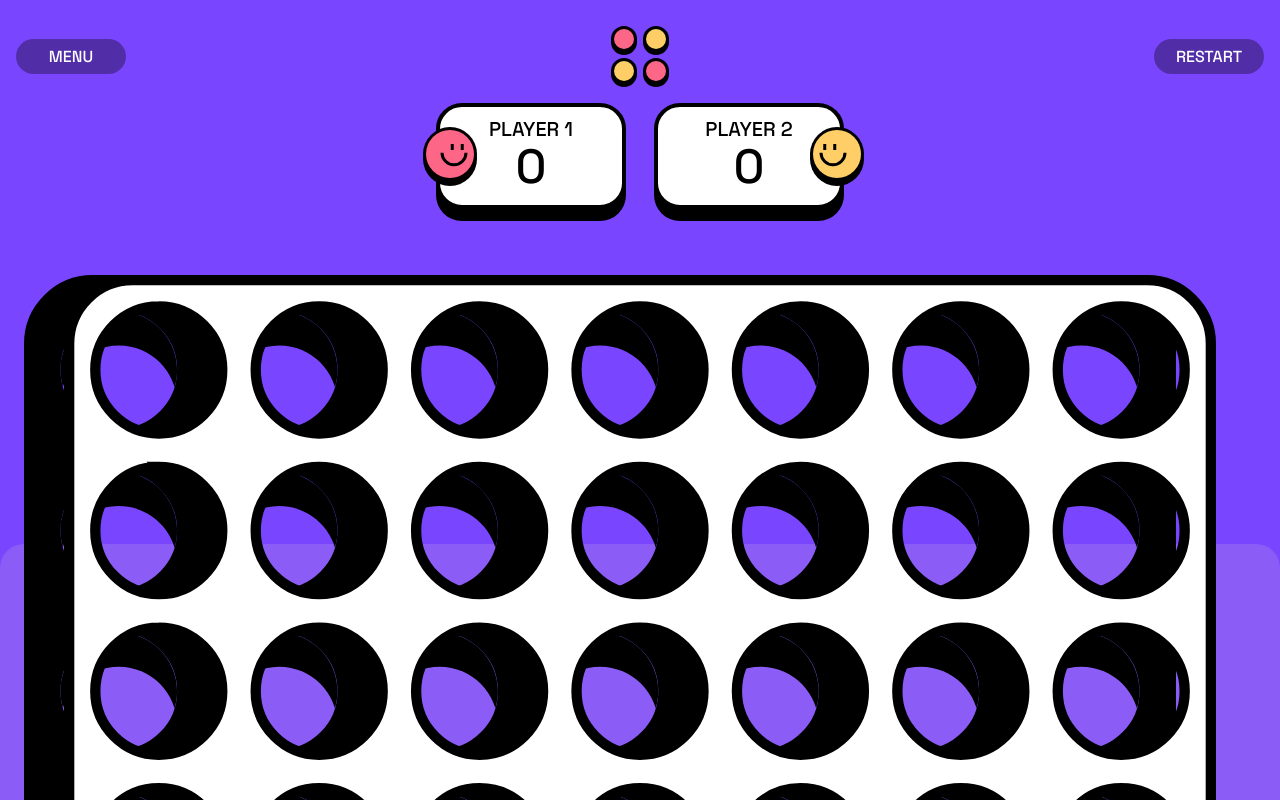
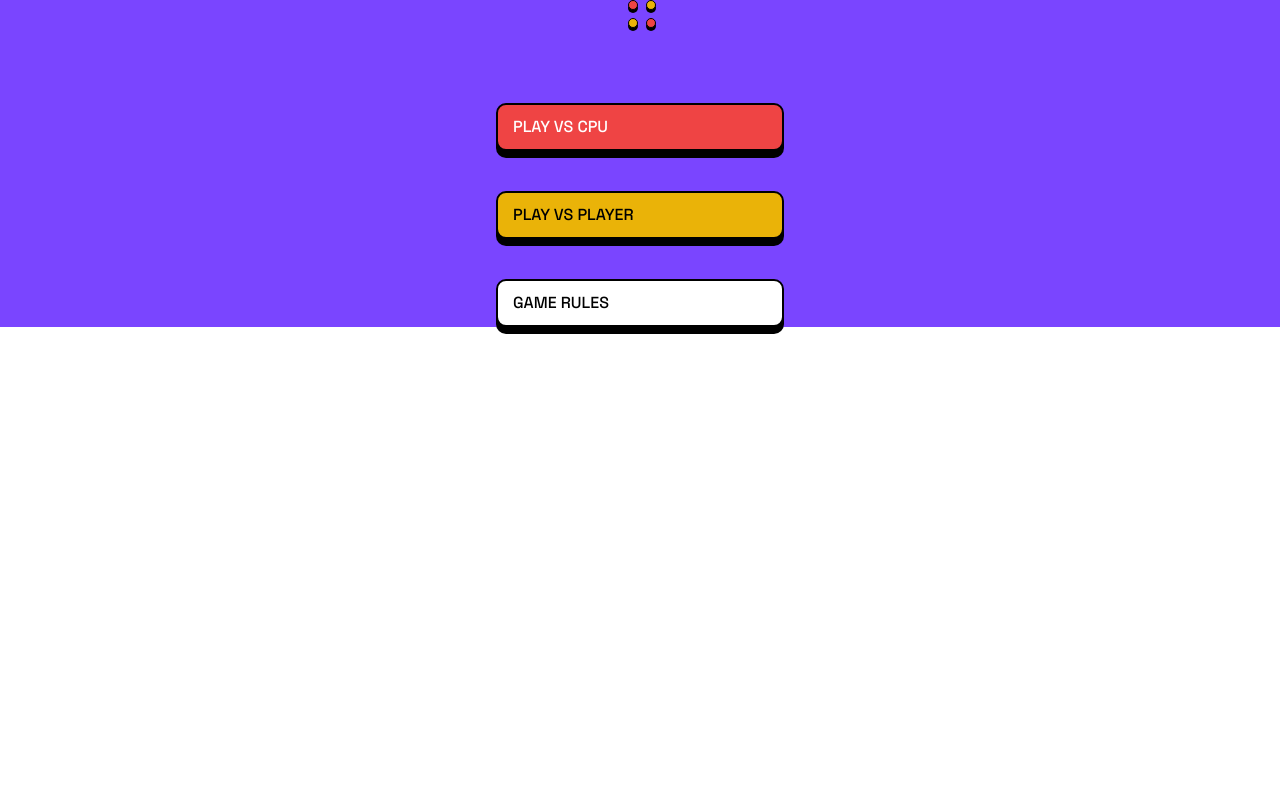
Before and after one commit to israelone/connect-four, a Vue app: page / in a window 1280 px wide. Shown: the top 800 px of the page. Built offline with nearby package versions, Linux system fonts and the light colour scheme.

Commit message:
Added Routing

```diff
--- a/package.json
+++ b/package.json
@@ -12,13 +12,15 @@
     "core-js": "^3.8.3",
     "postcss": "^8",
     "tailwindcss": "^3",
-    "vue": "^3.2.13"
+    "vue": "^3.2.13",
+    "vue-router": "^4.1.6"
   },
   "devDependencies": {
     "@babel/core": "^7.12.16",
     "@babel/eslint-parser": "^7.12.16",
     "@vue/cli-plugin-babel": "~5.0.0",
     "@vue/cli-plugin-eslint": "~5.0.0",
+    "@vue/cli-plugin-router": "~5.0.0",
     "@vue/cli-service": "~5.0.0",
     "autoprefixer": "^10.4.14",
     "eslint": "^7.32.0",
--- a/src/App.vue
+++ b/src/App.vue
@@ -1,18 +1,10 @@
 <template>
-  <!-- <MainScreen /> -->
-  <GameScreen />
+  <router-view></router-view>
 </template>
 
 <script>
-import GameScreen from "./views/GameScreen.vue";
-// import MainScreen from "./components/MainScreen.vue";
-
 export default {
   name: "App",
-  components: {
-    // MainScreen,
-    GameScreen,
-  },
 };
 </script>
 
--- a/src/components/GamePlayOptions.vue
+++ b/src/components/GamePlayOptions.vue
@@ -8,9 +8,15 @@
     <div class="button bg-red-500"></div>
   </div>
   <div class="flex justify-center flex-col items-center gap-10">
-    <button class="bg-red-500 text-white">PLAY VS CPU</button>
-    <button class="bg-yellow-500 text-black">PLAY VS PLAYER</button>
-    <button class="bg-white text-black">GAME RULES</button>
+    <router-link to="/game" class="top-bar-link">
+      <button class="bg-red-500 text-white">PLAY VS CPU</button>
+    </router-link>
+    <router-link to="/game" class="top-bar-link">
+      <button class="bg-yellow-500 text-black">PLAY VS PLAYER</button>
+    </router-link>
+    <router-link to="/rules" class="top-bar-link">
+      <button class="bg-white text-black">GAME RULES</button>
+    </router-link>
   </div>
 </template>
 
--- a/src/components/TopMenu.vue
+++ b/src/components/TopMenu.vue
@@ -1,10 +1,11 @@
 <template>
   <div>
     <div class="flex items-center justify-between px-4">
-      <button>MENU</button
-      ><img class="logo" src="../assets/images/logo.svg" /><button>
-        RESTART
-      </button>
+      <router-link to="/">
+        <button>MENU</button>
+      </router-link>
+      <img class="logo" src="../assets/images/logo.svg" />
+      <button>RESTART</button>
     </div>
   </div>
 </template>
--- a/src/main.js
+++ b/src/main.js
@@ -1,5 +1,6 @@
 import { createApp } from "vue";
 import App from "./App.vue";
 import "./assets/tailwind.css";
+import router from './router'
 
-createApp(App).mount("#app");
+createApp(App).use(router).mount("#app");
--- /dev/null
+++ b/src/router/index.js
@@ -0,0 +1,29 @@
+import { createRouter, createWebHistory } from "vue-router";
+import MainScreen from "../views/MainScreen.vue";
+import GameScreen from "../views/GameScreen.vue";
+import RulesScreen from "../views/RulesScreen.vue";
+
+const routes = [
+  {
+    path: "/",
+    name: "main",
+    component: MainScreen,
+  },
+  {
+    path: "/game",
+    name: "game",
+    component: GameScreen,
+  },
+  {
+    path: "/rules",
+    name: "rules",
+    component: RulesScreen,
+  },
+];
+
+const router = createRouter({
+  history: createWebHistory(process.env.BASE_URL),
+  routes,
+});
+
+export default router;
--- /dev/null
+++ b/src/views/RulesScreen.vue
@@ -0,0 +1,3 @@
+<template><h1>Hello</h1></template>
+<script></script>
+<style></style>
```
Also changed, not shown: 1 other file (tests, documents, lock files or other folders).
